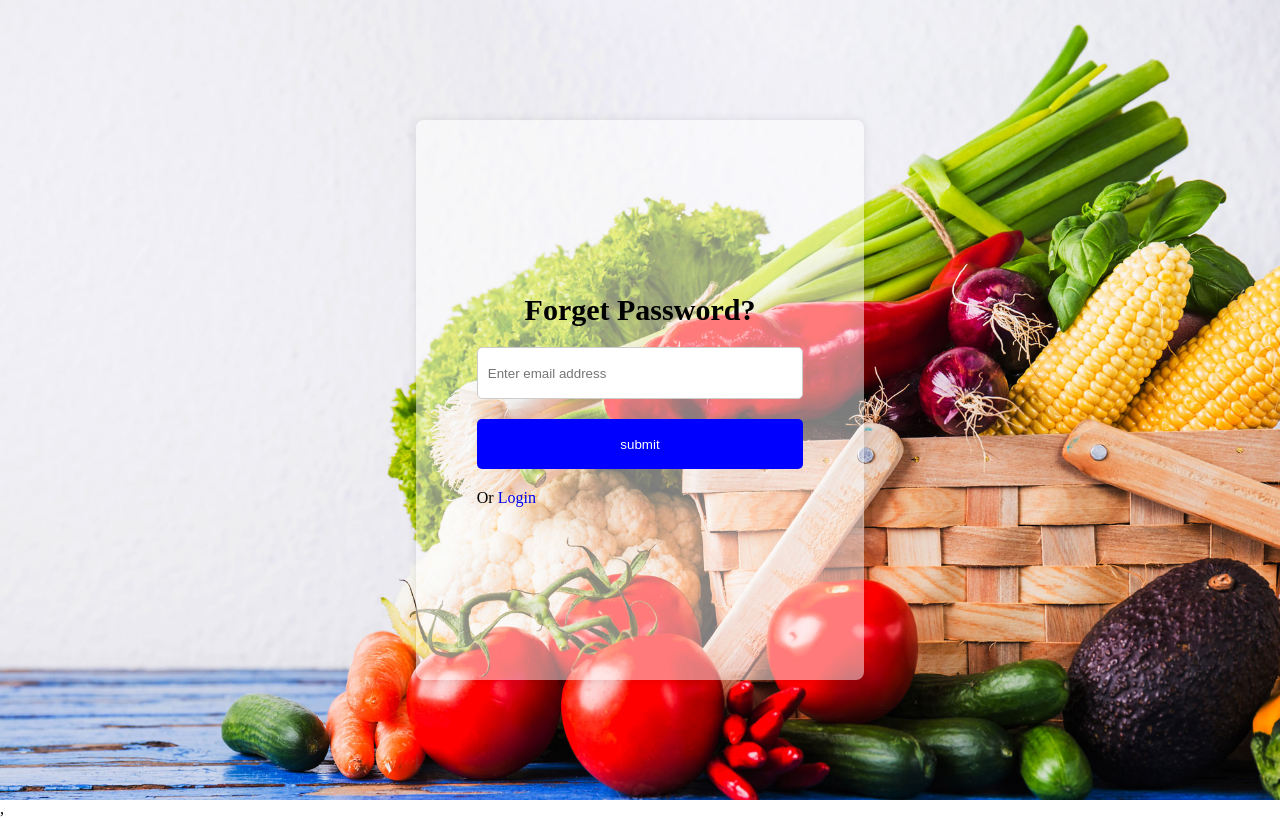
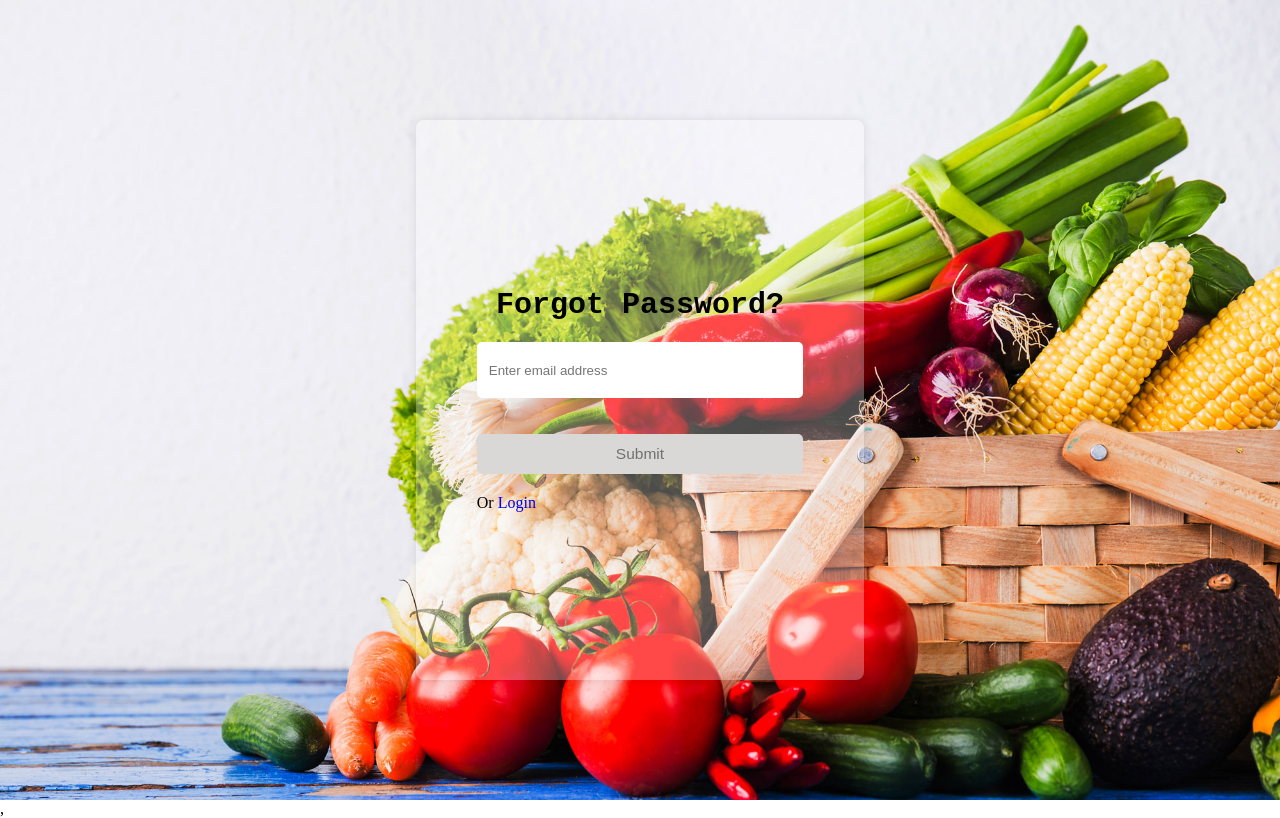
Before and after one commit to Kenzkyi/vegefoods-freshpick, a React (Vite) app: page /forget-password in a window 1280 px wide. Built offline with nearby package versions, Linux system fonts and the light colour scheme.

Commit message:
thr auth

```diff
--- a/src/auth/Forgetpassword.jsx
+++ b/src/auth/Forgetpassword.jsx
@@ -1,27 +1,58 @@
-import React, { useState } from 'react'
+import React, { useEffect, useState } from 'react'
 import "../styles/forgetPassword.css"
-import { NavLink } from "react-router-dom";
+import { NavLink, useNavigate } from "react-router-dom";
 import axios from 'axios';
 import { toast } from 'react-toastify';
 
 const Forgetpassword = () => {
 
   const [email, setEmail]=useState("")
+  const [emailErr, setEmailErr]=useState("")
+    const [isDisabled,setIsdisabled] = useState(true)
+    const [loading,setLoading] = useState(false)
+    const nav = useNavigate()
+
+    const validateEmail = (input) => {
+      // Regular expression for basic email validation
+      const emailRegex = /^[^\s@]+@[^\s@]+\.[^\s@]+$/;
+      return emailRegex.test(input);
+    };
 
    const baseUrl = 'https://vege-food.onrender.com/api/v1/'
 
-   const forgetPassword = async (email) => {
-if(email){
+   const forgetPassword = async (e,email) => {
+    e.preventDefault()
+    setLoading(true)
+    setIsdisabled(true)
   try {
     const res = await axios.post(`${baseUrl}forgotpassword`,{email})
     toast.success(res.data.message)
+    setLoading(false)
+    setTimeout(() => {
+      nav('/login')
+    }, 6000);
+    setIsdisabled(false)
    } catch (error) {
-     console.log(error)
+     if (error.message === 'Network Error'){
+       toast.error('Oops network error')
+      }else if (error.response.data.message === 'User not found'){
+        toast.error('Invalid email address')
+      }else{
+      console.log(error)
+    }
+     setLoading(false)
+     setIsdisabled(false)
    }
-}else{
-  toast.error('Please input your email')
-}
-   }
+ }
+
+ useEffect(()=>{
+  if(email && emailErr === ''){
+    setIsdisabled(false)
+  }else{
+    setIsdisabled(true)
+  }
+ },[email])
+
   return (
     <div className='Body3'>
    <div className='forgetpassword'>
@@ -36,53 +67,75 @@ if(email){
         }}
       >
 
-        <div
+        <form
+        className='forgot-form'
           style={{
             display: "flex",
             flexDirection: "column",
             height:"70%",
             gap: "20px",
             padding: "20px",
-            background: "#ffffff7a",
+            background: "#ffffff48",
             alignItems:"center",
             justifyContent:"center",
             borderRadius: "8px",
             boxShadow: "0px 0px 10px rgba(0,0,0,0.1)",
             width: "70%",
           }}
+          onSubmit={(e)=>forgetPassword(e,email)}
         >
-                <h2 style={{fontSize:"30px"}}>Forget Password?</h2>
+                <h2 style={{fontFamily:'monospace',fontSize:"30px"}}>Forgot Password?</h2>
+          <article style={{height:'9vh',width:'80%'}}>
           <input
             type="Email"
-            name="Email"
+            name="email"
             placeholder="Enter email address"
             style={{
               padding: "10px",
-              border: "1px solid #ccc",
+              border: "2px solid",
+              borderColor:emailErr ? 'red' : 'white',
               borderRadius: "5px",
-              width:"80%",
-              height:"10%"
+              width:"100%",
+              height:"7vh",
+              outline:'none'
             }}
-            onChange={(e)=>setEmail(e.target.value)}
+            onChange={(e)=>{
+              const newEmail = e.target.value
+              if(newEmail.trim()){
+                if (validateEmail(newEmail)) {
+                  setEmail(e.target.value)
+                  setEmailErr('')
+                } else {
+                  setEmail(e.target.value)
+                  setEmailErr('Enter a valid email address')
+                }
+              }else{
+                setEmailErr('Please enter your email address')
+                setEmail(e.target.value)
+              }
+            }}
           />
+          <small style={{paddingInline:10,color:'red'}}>{emailErr}</small>
+          </article>
           <button
             style={{
               padding: "10px",
-              background: "blue",
-              color: "#fff",
               border: "none",
               borderRadius: "5px",
               width:"80%",
-              height:"50px",
-              cursor: "pointer",
+              height:"40px",
+              fontSize:15.5,
+              color:isDisabled ? '#707070' : 'white',
+              backgroundColor: isDisabled? '#dad7d7' : 'blue',
+              cursor:isDisabled? 'not-allowed' : 'pointer'
             }}
-            onClick={()=>forgetPassword(email)}
+            disabled={isDisabled}
           >
-            submit
+            {loading ? 'Loading...' : 'Submit'}
           </button>
           <p style={{textAlign:'left',width:'80%'}}>Or <NavLink style={{cursor: "pointer", textDecoration: "none"}} to="/login">Login</NavLink></p>
 
-        </div>
+        </form>
       </div>
    </div>
     </div>
--- a/src/auth/Login.jsx
+++ b/src/auth/Login.jsx
@@ -69,10 +69,14 @@ const Login = () => {
       }, 6000);
       setIsdisabled(false)
     } catch (error) {
-      if(error.response.data.message === 'account is not verify, please check your email for link'){
+      if (error.message === 'Network Error'){
+        toast.error('Oops network error')
+      }else if(error.response.data.message === 'account is not verify, please check your email for link'){
         toast.error('Please verify your email first')
       }else if (error.response.data.message === 'User not found' || error.response.data.message === 'Incorrect Password'){
         toast.error('Invalid login credentials')
+      }else{
+        console.log(error)
       }
       setIsdisabled(false)
       setLoading(false)
@@ -111,7 +115,7 @@ const Login = () => {
           }}
           onChange={onChangeFuncEmail}
         />
-        <small >{all.emailErr}</small>
+        <small style={{paddingInline:10}}>{all.emailErr}</small>
         </article>
         <article>
         <input
@@ -125,13 +129,13 @@ const Login = () => {
           }}
           onChange={onChangeFuncPassword}
         />
-        <small >{all.passwordErr}</small>
+        <small style={{paddingInline:10}}>{all.passwordErr}</small>
         </article>
         <div className="forgetPassword"> <NavLink style={{cursor: "pointer", textDecoration: "none"}} to="/forget-password">Forgot Password?</NavLink></div>
         <button
           style={{
             color:isDisabled ? '#707070' : 'white',
-            backgroundColor: isDisabled? '#eaeaea' : 'blue',
+            backgroundColor: isDisabled? '#dad7d7' : 'blue',
             cursor:isDisabled? 'not-allowed' : 'pointer'
           }}
           disabled={isDisabled}
--- a/src/auth/Signup.jsx
+++ b/src/auth/Signup.jsx
@@ -86,9 +86,10 @@ const Signup = () => {
       }, 6000);
       setIsdisabled(false)
     }catch(error){
-      console.log(error)
       if(error.message === 'Network Error'){
         toast.error('Oops network error')
+      }else{
+        console.log(error)
       }
       setLoading(false)
       setIsdisabled(false)
@@ -131,7 +132,7 @@ const Signup = () => {
               }}
               onChange={onChangeFuncUsername}
             />
-            <small >{all.usernameErr}</small>
+            <small style={{paddingInline:10}}>{all.usernameErr}</small>
             </article>
             <article>
             <input
@@ -145,7 +146,7 @@ const Signup = () => {
               }}
               onChange={onChangeFuncEmail}
             />
-            <small >{all.emailErr}</small>
+            <small style={{paddingInline:10}}>{all.emailErr}</small>
             </article>
             <article>
             <input
@@ -159,7 +160,7 @@ const Signup = () => {
               }}
               onChange={onChangeFuncFullname}
             />
-            <small >{all.fullnameErr}</small>
+            <small style={{paddingInline:10}}>{all.fullnameErr}</small>
             </article>
             <article>
             <input
@@ -173,12 +174,12 @@ const Signup = () => {
               }}
               onChange={onChangeFuncPassword}
             />
-            <small >{all.passwordErr}</small>
+            <small style={{paddingInline:10}}>{all.passwordErr}</small>
             </article>
             <button
               style={{
                 color:isDisabled ? '#707070' : 'white',
-                backgroundColor: isDisabled? '#eaeaea' : 'blue',
+                backgroundColor: isDisabled? '#dad7d7' : 'blue',
                 cursor:isDisabled? 'not-allowed' : 'pointer'
               }}
               disabled={isDisabled}
--- a/src/styles/forgetPassword.css
+++ b/src/styles/forgetPassword.css
@@ -16,3 +16,14 @@
         width: 100%;
     }
 }
+.forgot-form{
+    @media screen and (max-width:768px) {
+        width: 100%;
+    }
+
+    @media screen and (max-width:550px) {
+                width: 100%;
+                background: transparent;
+                box-shadow: none;
+    }
+}
--- a/src/styles/login.css
+++ b/src/styles/login.css
@@ -57,7 +57,7 @@
             button{
                 padding: 10px;
                 /* color: #707070; */
-                /* background-color: #eaeaea; */
+                /* background-color: #dad7d7; */
                 border: none;
                 outline: none;
                 border-radius: 5px;
```
